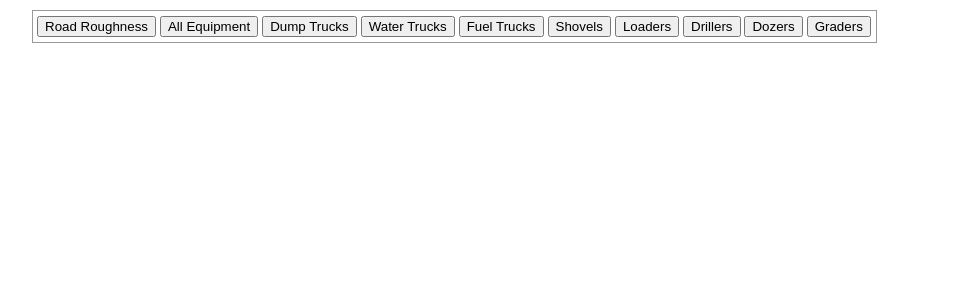
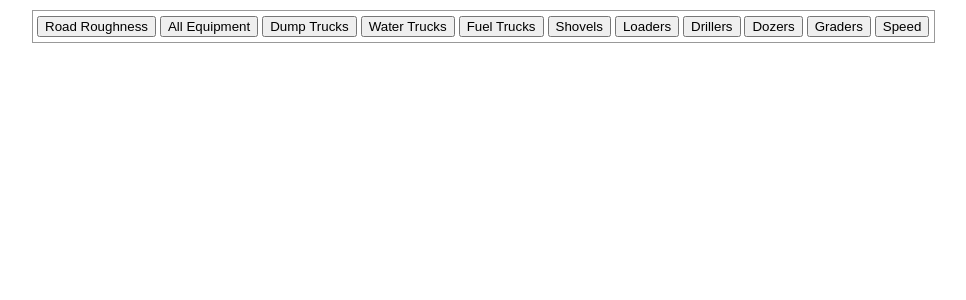
Before and after one commit to me4502/NavitronAutodriveSystem, a Flask app: page / in a window 1280 px wide. Shown: the top 300 px of the page, without its empty margins (224-1190 px from the left). Run offline with Flask 2, Linux system fonts and the light colour scheme; some libraries are stand-ins or nearby versions.

Commit message:
added speed toggle

```diff
--- a/static/js/index.js
+++ b/static/js/index.js
@@ -14,10 +14,11 @@ let MIDDLEMOUNT_BOTTOM = MIDDLEMOUNT_TOP - MIDDLEMOUNT_OVERLAY_HEIGHT * MIDDLEMO
 let MIDDLEMOUNT_ZONE_NUM = 55;
 let MIDDLEMOUNT_ZONE_LETTER = 'K';
 
-let POLL_RATE = 100;
+let SLOW_NUM_STEPS = 200;
+let FAST_NUM_STEPS = 4;
+let POLL_RATE = 0;
 let UPDATE_RATE = 0;
-let NUM_STEPS = 100;
-let STEP_SIZE = 1.0 / NUM_STEPS;
+let NUM_STEPS = SLOW_NUM_STEPS;
 
 var can_poll = true;
 var can_update = false;
@@ -164,7 +165,7 @@ function update_positions() {
         var [type, lat, lng, next_lat, next_lng, sensor] = equipment[equipment_id];
         var from = new google.maps.LatLng(lat, lng);
         var to = new google.maps.LatLng(next_lat, next_lng);
-        var interpolated = google.maps.geometry.spherical.interpolate(from, to, STEP_SIZE * step);
+        var interpolated = google.maps.geometry.spherical.interpolate(from, to, (1.0 / NUM_STEPS) * step);
         marker.setPosition(interpolated);
     }
     step += 1;
@@ -180,6 +181,14 @@ function update_positions() {
 // Toggle viewing heatmap
 function toggle_heatmap() {
     heatmap.setMap(heatmap.getMap() ? null : map);
+}
+
+// Toggle updating and polling speed
+function toggle_speed() {
+    step = 0;
+    can_poll = true;
+    can_update = false;
+    NUM_STEPS = NUM_STEPS == SLOW_NUM_STEPS ? FAST_NUM_STEPS : SLOW_NUM_STEPS;
 }
 
 // Toggle viewing markers of the given type. If none specified, toggles all.
--- a/templates/index.html
+++ b/templates/index.html
@@ -14,6 +14,7 @@
             <button onclick="toggle_markers('Drill')">Drillers</button>
             <button onclick="toggle_markers('Dozer')">Dozers</button>
             <button onclick="toggle_markers('Grader')">Graders</button>
+            <button onclick="toggle_speed()">Speed</button>
         </div>
     </body>
     <!-- jQuery -->
```
